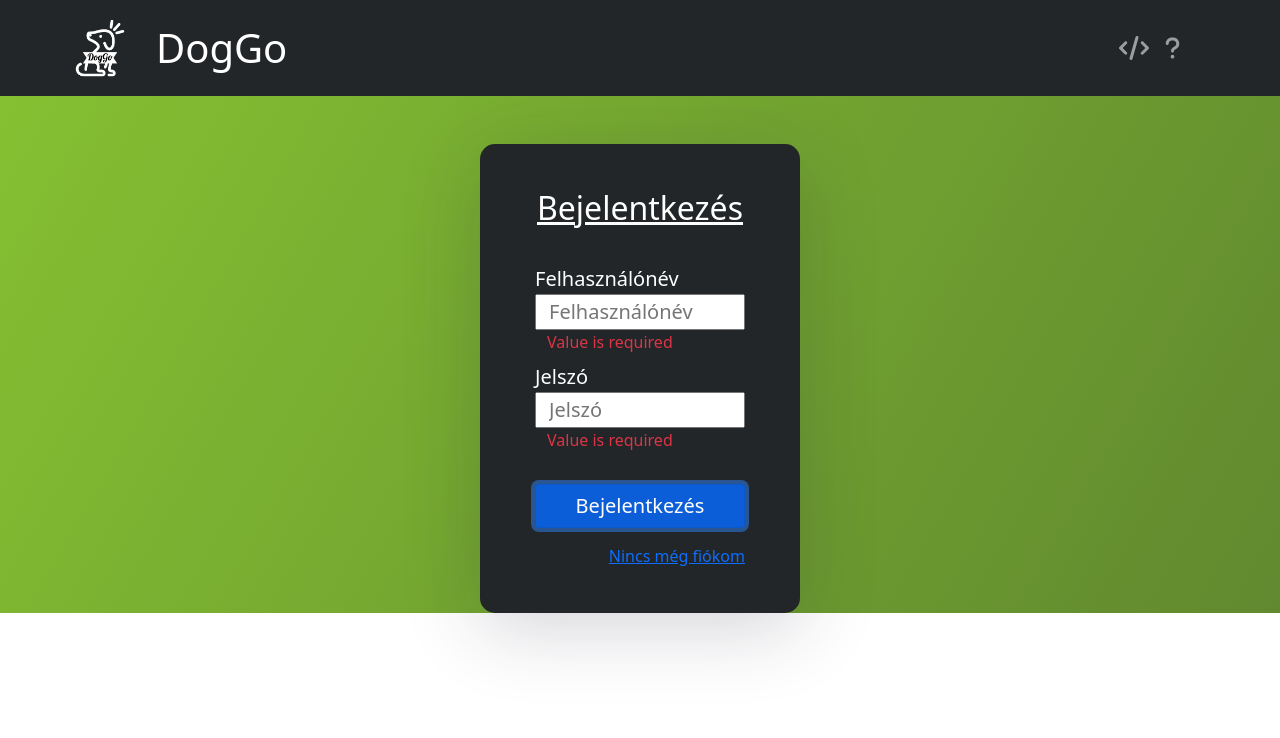
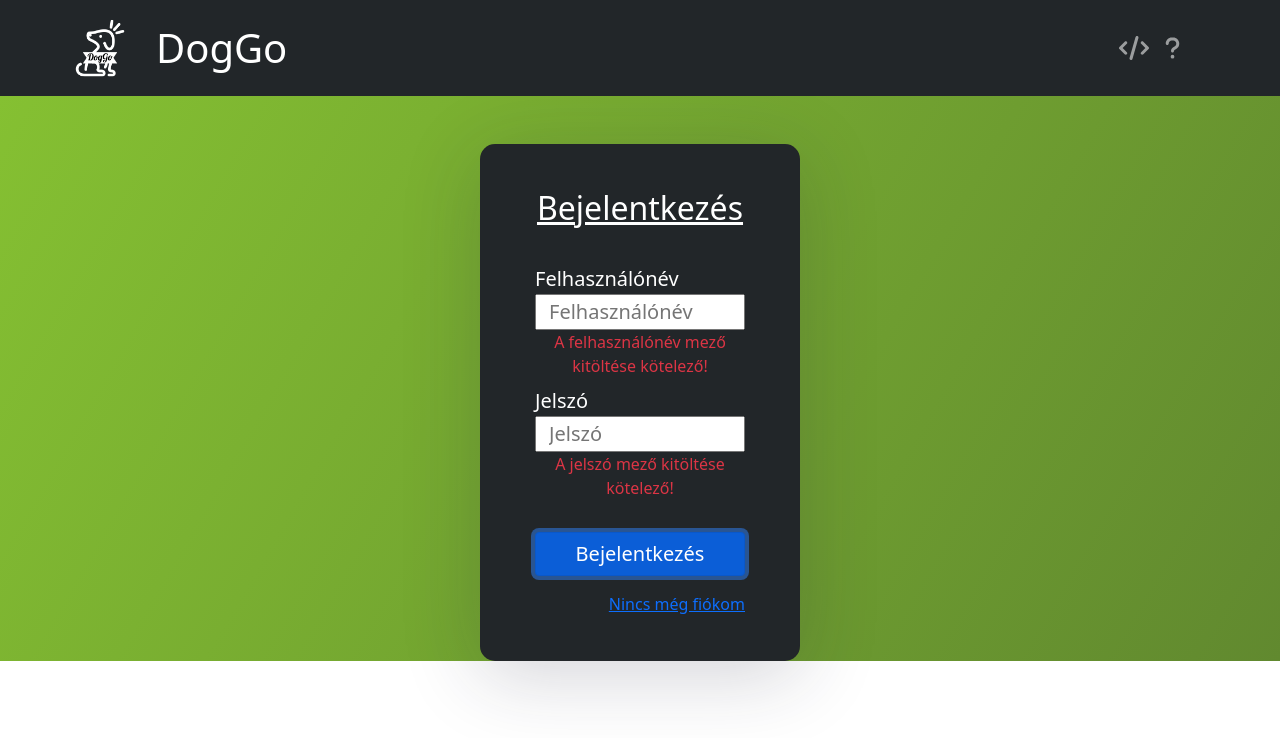
Before and after one commit to kilianmarcell/DogGo_Web, a Vue app: page /login in a window 1280 px wide. Both pictures are taken after a click on the button "Bejelentkezés". Shown: the top 738 px of the page. Built offline with nearby package versions, Linux system fonts and the light colour scheme.

Commit message:
Validációs üzenetek elkezdve

```diff
--- a/src/components/authentication/Login.vue
+++ b/src/components/authentication/Login.vue
@@ -11,7 +11,7 @@
                     v-model="this.state.registeredUser.username"
                     placeholder="Felhasználónév">
 
-                <span class="text-danger" v-if="v$.registeredUser.username.$error">
+                <span class="text-danger text-center" v-if="v$.registeredUser.username.$error">
                     {{ v$.registeredUser.username.$errors[0].$message }}
                 </span>
             </div>
@@ -23,7 +23,7 @@
                     v-model="this.state.registeredUser.password"
                     placeholder="Jelszó">
 
-                <span class="text-danger" v-if="v$.registeredUser.password.$error">
+                <span class="text-danger text-center" v-if="v$.registeredUser.password.$error">
                     {{ v$.registeredUser.password.$errors[0].$message }}
                 </span>
             </div>
@@ -60,8 +60,6 @@ export default {
         }
     },
 
-
-
     setup() {
         const state = reactive({
             registeredUser: {
@@ -73,8 +71,16 @@ export default {
         const rules = computed(() => {
             return {
                 registeredUser: {
-                    username: { required, min: minLength(5), max: maxLength(20) },
-                    password: { required, min: minLength(8) }
+                    username: {
+                        required: helpers.withMessage('A felhasználónév mező kitöltése kötelező!', required),
+                        min: helpers.withMessage('A felhasználónévnek legalább 5 karakter hoszzúnak kell lennie!', minLength(5)),
+                        max: helpers.withMessage('A felhasználónév legfeljebb 20 karakter hoszzú lehet!', maxLength(20))
+                    },
+
+                    password: {
+                        required: helpers.withMessage('A jelszó mező kitöltése kötelező!', required),
+                        min: helpers.withMessage('A jelszónak legalább 8 karakter hoszzúnak kell lennie!', minLength(8)),
+                    }
                 }
             }
         })
--- a/src/components/authentication/Register.vue
+++ b/src/components/authentication/Register.vue
@@ -13,7 +13,7 @@
                     v-model="this.state.registerUser.username"
                     placeholder="Felhasználónév">
 
-                <span class="text-danger" v-if="v$.registerUser.username.$error"> <!--$error = logikai változó-->
+                <span class="text-danger text-center" v-if="v$.registerUser.username.$error"> <!--$error = logikai változó-->
                     {{ v$.registerUser.username.$errors[0].$message }} <!--$errors = tömb-->
                 </span>
             </div>
@@ -25,7 +25,7 @@
                     v-model="this.state.registerUser.email"
                     placeholder="Email">
 
-                <span class="text-danger" v-if="v$.registerUser.email.$error">
+                <span class="text-danger text-center" v-if="v$.registerUser.email.$error">
                     {{ v$.registerUser.email.$errors[0].$message }}
                 </span>
             </div>
@@ -37,7 +37,7 @@
                     v-model="this.state.registerUser.password"
                     placeholder="Jelszó">
 
-                <span class="text-danger" v-if="v$.registerUser.password.$error">
+                <span class="text-danger text-center" v-if="v$.registerUser.password.$error">
                     {{ v$.registerUser.password.$errors[0].$message }}
                 </span>
             </div>
@@ -49,7 +49,7 @@
                     v-model="this.state.confirmPassword"
                     placeholder="Jelszó ismét">
 
-                <span class="text-danger" v-if="v$.confirmPassword.$error">
+                <span class="text-danger text-center" v-if="v$.confirmPassword.$error">
                     {{ v$.confirmPassword.$errors[0].$message }}
                 </span>
             </div>
```
